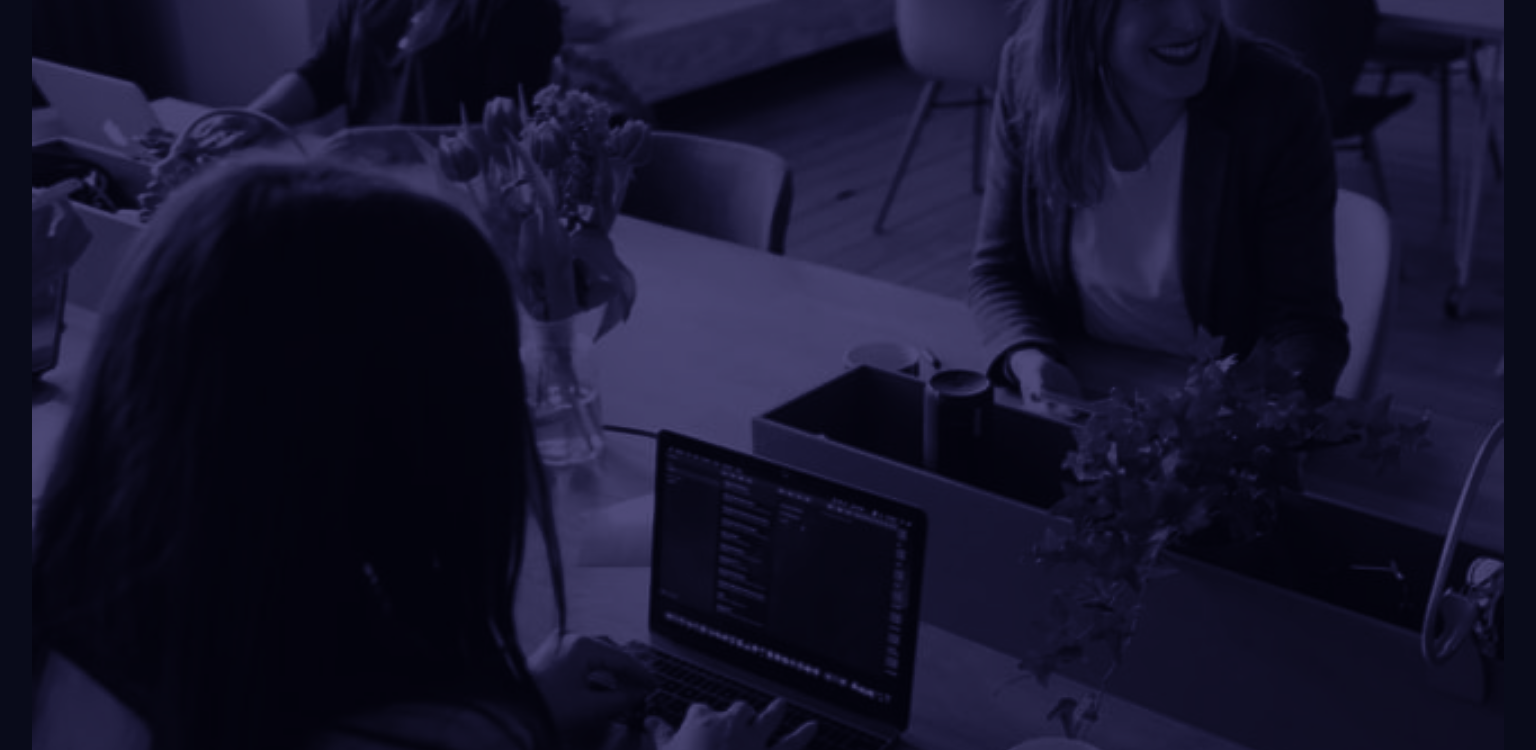
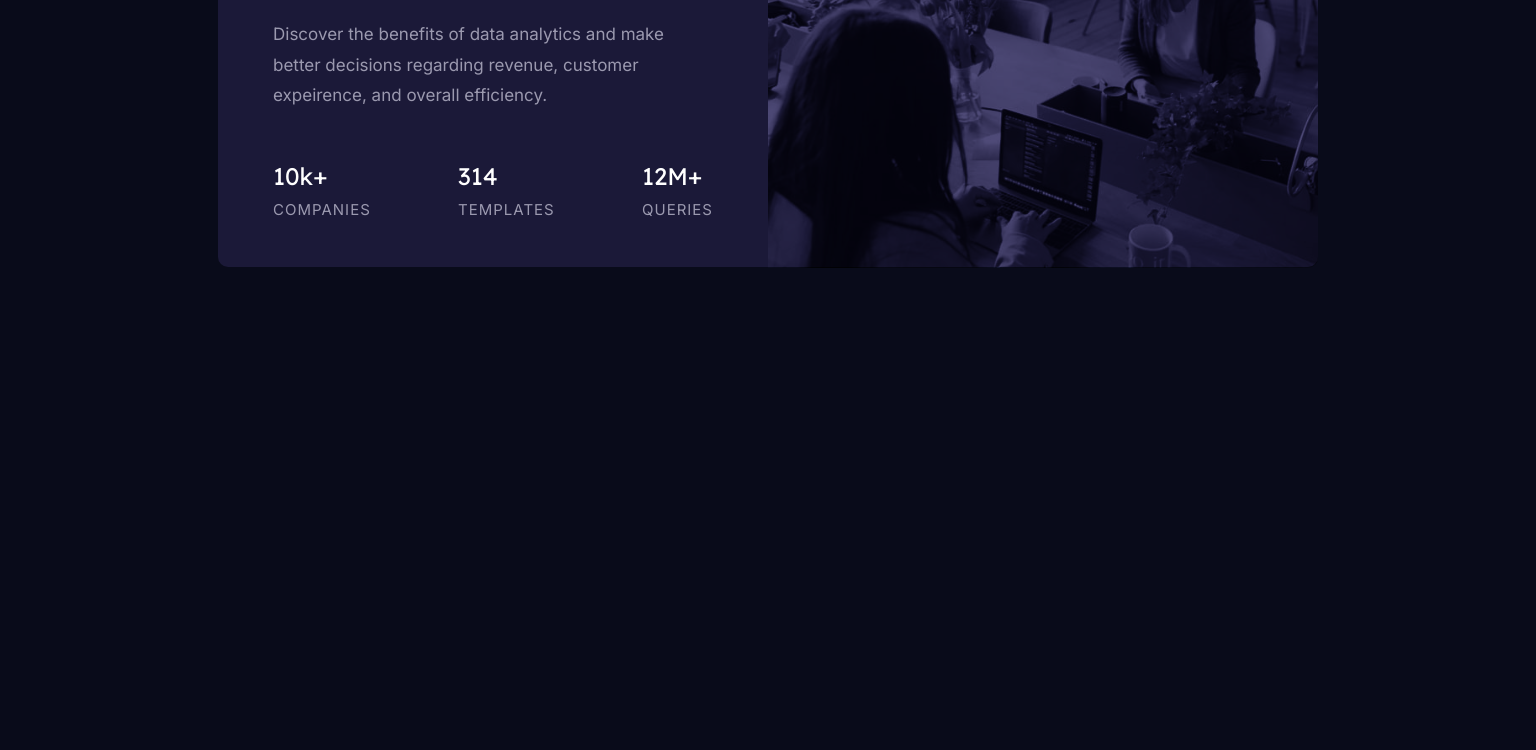
Before and after one commit to kratos19/stats-preview-card-component-main, a plain HTML site: page index.html in a window 1536 px wide. Shown: the part 311-1061 px from the top of the page. After the commit the page ends 800 px from the top, so only its background shows below. Drawn offline with Linux system fonts and the light colour scheme.

Commit message:
Finished Status Preview Card Camponent

```diff
--- a/css/styles.css
+++ b/css/styles.css
@@ -64,24 +64,57 @@ body {
     margin: 5px 0;
 }
 
-/*
-@media screen and (min-width: 331px) {
+@media screen and (min-width: 1440px) {
     .card {
         width: 1100px;
-        margin: 0 auto;
+        margin: 175px auto;
         display: flex;
         flex-direction: row-reverse;
-    }
-
-    .card-image,
-    .card-description,
-    .card-stats-wrapper {
-        display: inline-block;
+        height: 403px;
+        border-radius: 10px;
     }
 
     .card-stats-wrapper {
         display: flex;
+        justify-content: space-between;
+    }
+
+    .card-image {
+        margin: 0;
+        width: 50%;
+    }
+
+    .card-description {
+        width: 50%;
+        padding: 0%;
+        text-align: left;
+    }
+
+    .card-description h1 {
+        margin-top: 45px;
+        font-size: 35px;
+    }
+
+    .card-description p {
+        font-size: 17px;
+    }
+
+    .card-image img {
+        border-radius: 0 10px 10px 0;
+    }
+
+    .card-description-wrapper {
+        width: 80%;
+        margin-left: 55px;
+    }
+
+    .card-stats h1 {
+        margin-top: 0;
+        font-size: 24px;
+        font-weight: normal;
+    }
+
+    .card-stats p {
+        font-size: 15px;
     }
 }
-
-*/
--- a/index.html
+++ b/index.html
@@ -33,15 +33,16 @@
                     />
                 </div>
                 <div class="card-description">
+                    <div class="card-description-wrapper">
                         <h1>
-                        Get <span>insights</span> that help your bussiness grow.
+                            Get <span>insights</span> that help your bussiness
+                            grow.
                         </h1>
                         <p>
-                        Discover the benefits of data analytics and make better
-                        decisions regarding revenue, customer expeirence, and
-                        overall efficiency.
+                            Discover the benefits of data analytics and make
+                            better decisions regarding revenue, customer
+                            expeirence, and overall efficiency.
                         </p>
-                </div>
                         <div class="card-stats-wrapper">
                             <div class="card-stats">
                                 <h1>10k+</h1>
@@ -57,6 +58,8 @@
                             </div>
                         </div>
                     </div>
+                </div>
+            </div>
         </main>
     </body>
 </html>
```
Lines whose indentation alone changed are shown as unchanged.
